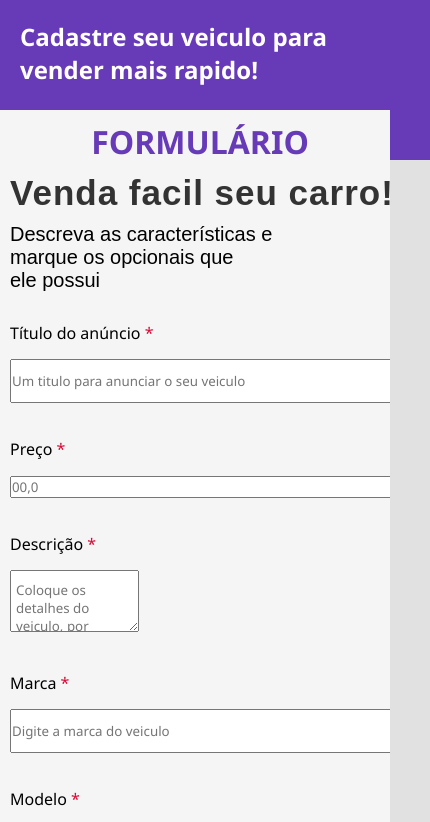
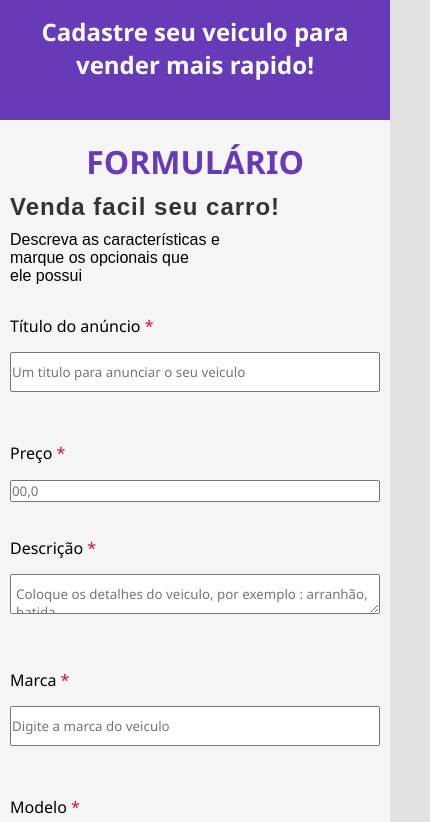
Before and after one commit to FabianoR16/teste, a plain HTML site: page index.html in a window 390 px wide. Shown: the top 822 px of the page, 430 px wide, since content can reach past the window. Drawn offline with Linux system fonts and the light colour scheme.

Commit message:
Add files via upload

```diff
--- a/style.css
+++ b/style.css
@@ -1,6 +1,7 @@
 * {
-    margin: 0 auto;
+    margin: 0;
     padding: 0;
+    box-sizing: border-box;
     font-family: 'Segoe UI', Tahoma, Geneva, Verdana, sans-serif;
 }
 
@@ -11,36 +12,27 @@ body {
 
 header {
     width: 100%;
-    height: 120px;
+    min-height: 120px;
     padding: 20px;
     background-color: #673ab7;
     color: white;
 }
 
-
 main {
     width: 100%;
-    height: 1500px;
+    min-height: 1500px;
     background-color: whitesmoke;
-    position: relative;
-    top: -50px;
-}
-
-div {
-    position: relative;
-    left: 20px;
+    padding: 20px;
 }
 
 h1 {
     text-align: center;
     color: #673ab7;
-    margin: 10px;
+    margin: 10px 0;
 }
 
 .h2-main {
-    position: relative;
-    left: 20px;
-    font-size: 35px;
+    font-size: 2rem;
     font-family: Arial, Helvetica, sans-serif;
     letter-spacing: 1.5px;
     margin-bottom: 10px;
@@ -48,10 +40,8 @@ h1 {
 }
 
 .p-main {
-    position: relative;
-    left: 20px;
     margin-bottom: 30px;
-    font-size: 20px;
+    font-size: 1.2rem;
     font-family: Arial, Helvetica, sans-serif;
 }
 
@@ -64,15 +54,13 @@ h1 {
     margin-top: 30px;
 }
 
-
-
 .box-input p {
     margin-bottom: 15px;
-
 }
 
 .block {
     width: 30%;
+    min-width: 120px;
     height: 40px;
     display: inline-block;
 }
@@ -88,13 +76,13 @@ h1 {
     width: 200px;
 }
 
-
 input[type="text"],
 input[type="number"],
 input[type="date"],
 input[type="file"],
 textarea {
-  width: 400px;
+  width: 100%;
+  max-width: 400px;
 }
 
 textarea {
@@ -106,16 +94,14 @@ textarea {
 }
 
 #enviar{
-    padding: 20px;
-    padding-left: 60px;
-    padding-right: 60px;
+    padding: 20px 60px;
     font-size: 15px;
     background-color: #673ab7;
     color: white;
     text-transform: uppercase;
     border: 2px solid transparent;
     cursor: pointer;
-     transition: 0.5s;
+    transition: 0.5s;
 }
 
 #enviar:hover{
@@ -124,30 +110,28 @@ textarea {
     color: black;
 }
 
-@media only screen and (max-width:500px) {
-    body{
-        overflow-x: hidden;
+/* Responsividade */
+@media only screen and (max-width: 500px) {
+    header {
+        text-align: center;
+        padding: 15px;
     }
-    main{
-        width: 100%;
-        position: relative;
-        overflow-x: hidden;
+    main {
+        padding: 10px;
+    }
+    .h2-main {
+        font-size: 1.5rem;
+        letter-spacing: 1px;
+    }
+    .p-main {
+        font-size: 1rem;
     }
     .block {
-    width: 30%;
-    height: 40px;
+        width: 100%;
+        margin-bottom: 15px;
     }
-    .h2-main {
-        letter-spacing: 1.0px;
-        position: relative;
-        left: 5px;
-}
-    .p-main{
-        position: relative;
-        left: 5px;
-    }
-    div{
-        position: relative;
-        left: 5px;
+    input, textarea {
+        width: 100%;
+        max-width: 100%;
     }
 }
```
